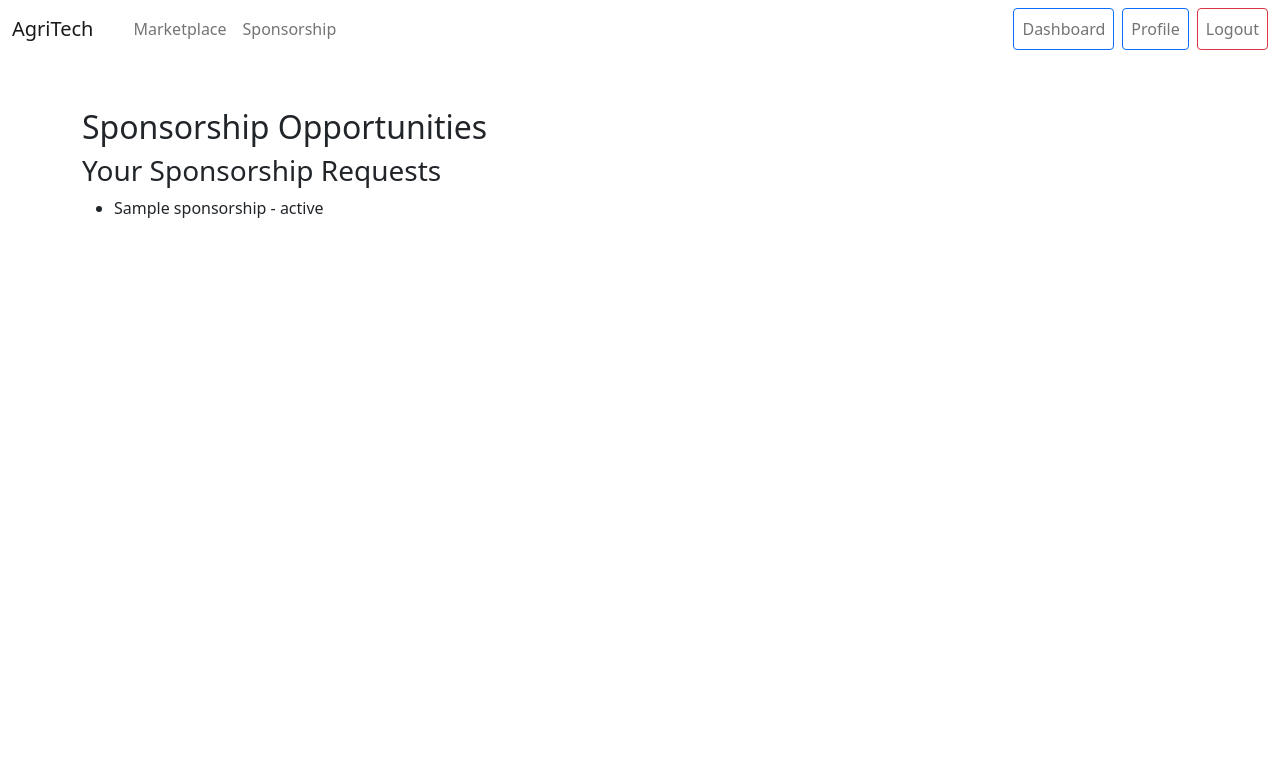
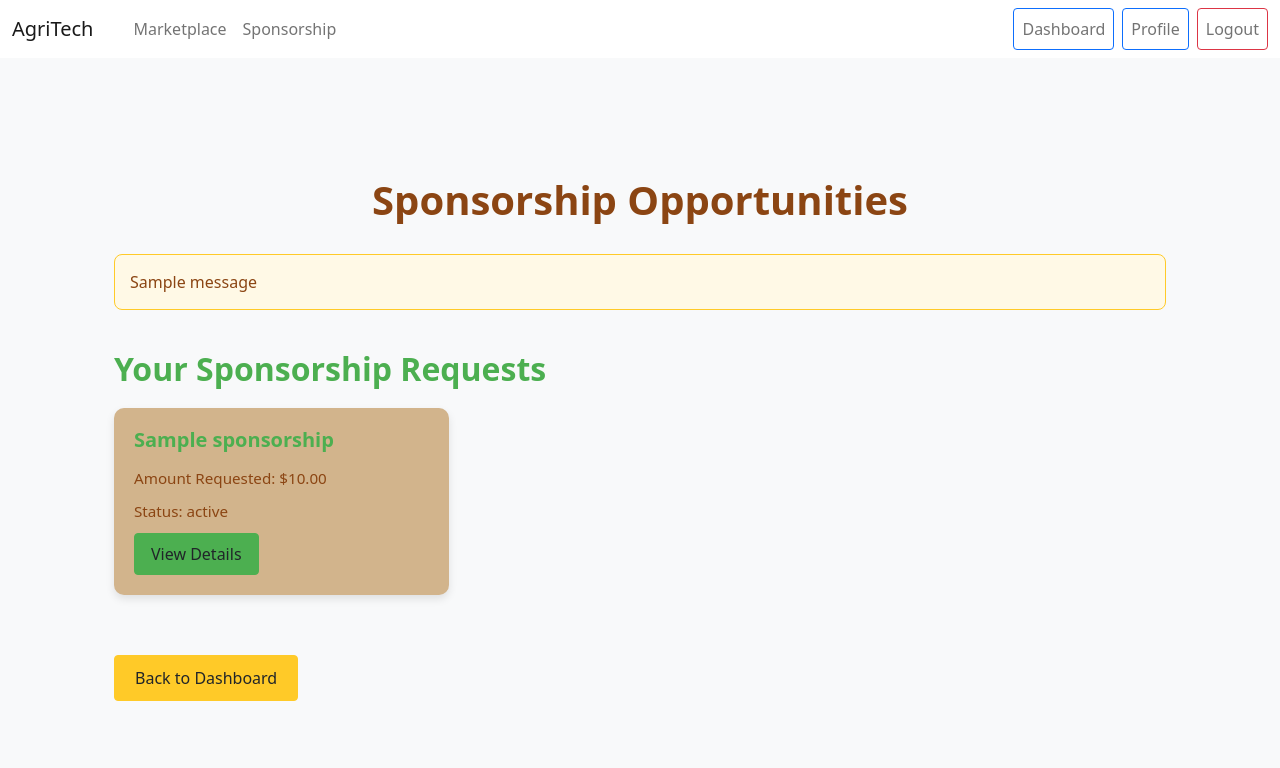
Before and after one commit to toorki/agritech_prototype, a Django app: page /marketplace/sponsorships/ in a window 1280 px wide. Shown: the top 768 px of the page. Run offline with Django 5.2, Linux system fonts and the light colour scheme; a user stored in the database is signed in; data comes from the database, SQL or seed files in the repository; tables that the repository leaves empty hold one stand-in row (values such as "Sample post"); one stand-in notice (Sample message) is shown; parts of the project's set-up code (start-up, migrations or seed data) failed here and were passed over; some libraries are stand-ins or nearby versions.

Commit message:
Edit sponsorship page

```diff
--- a/marketplace/urls.py
+++ b/marketplace/urls.py
@@ -3,7 +3,7 @@ from rest_framework.routers import DefaultRouter
 from . import views
 from agritech.views import CustomLoginView, AddProduceView
 
-app_name = 'marketplace'  # Namespace for the app
+app_name = 'marketplace'
 
 router = DefaultRouter()
 router.register(r'farmers', views.FarmerViewSet)
@@ -48,5 +48,5 @@ urlpatterns = [
     path('sponsorship/', views.sponsorship_view, name='sponsorship'),
     path('marketplace/', views.buyer_marketplace, name='buyer_marketplace'),
     path('notifications/', views.notification_list, name='notification_list'),
-    path('produce/<int:produce_id>/delete/', views.delete_produce, name='delete_produce'),  # New URL pattern
+    path('produce/<int:produce_id>/delete/', views.delete_produce, name='delete_produce'),
 ]
--- a/marketplace/views.py
+++ b/marketplace/views.py
@@ -22,7 +22,7 @@ from sms_service.utils import send_sms  # Correct import if utils.py is in sms_s
 
 logger = logging.getLogger(__name__)
 
-# API ViewSets (unchanged)
+# API ViewSets
 class FarmerViewSet(viewsets.ModelViewSet):
     queryset = Farmer.objects.all()
     serializer_class = FarmerSerializer
--- a/templates/marketplace/sponsorship_list.html
+++ b/templates/marketplace/sponsorship_list.html
@@ -3,41 +3,134 @@
 {% block title %}Sponsorship Opportunities{% endblock %}
 
 {% block content %}
-<h2>Sponsorship Opportunities</h2>
+<div class="container py-5">
+    <style>
+        /* Custom Styling for Sponsorship List Page */
+        body {
+            background-color: #f8f9fa; /* Matches farmer dashboard background */
+        }
+        .sponsorship-container {
+            max-width: 1200px;
+            margin: 0 auto;
+            padding: 20px;
+        }
+        .sponsorship-container h1 {
+            font-weight: 700;
+            color: #8B4513; /* Rich brown */
+            margin-bottom: 30px;
+            text-align: center;
+        }
+        .sponsorship-container h2 {
+            font-weight: 600;
+            color: #4CAF50; /* Vibrant green */
+            margin-top: 40px;
+            margin-bottom: 20px;
+        }
+        .alert {
+            margin-bottom: 20px;
+            border-radius: 8px;
+            padding: 15px;
+            background-color: #fff9e6; /* Light yellow */
+            border-color: #FFCA28;
+            color: #8B4513; /* Rich brown text */
+        }
+        .card {
+            border: none;
+            border-radius: 10px;
+            box-shadow: 0 4px 8px rgba(0, 0, 0, 0.1);
+            background-color: #D2B48C; /* Light tan */
+            transition: transform 0.2s ease, box-shadow 0.2s ease;
+            margin-bottom: 20px;
+        }
+        .card:hover {
+            transform: translateY(-5px);
+            box-shadow: 0 6px 12px rgba(0, 0, 0, 0.15);
+        }
+        .card-body {
+            padding: 20px;
+        }
+        .card-title {
+            font-weight: 600;
+            font-size: 1.25rem;
+            color: #4CAF50; /* Vibrant green */
+            margin-bottom: 15px;
+        }
+        .card-text {
+            font-size: 0.95rem;
+            color: #8B4513; /* Rich brown */
+            margin-bottom: 10px;
+        }
+        .view-details-btn {
+            background-color: #4CAF50; /* Vibrant green */
+            border-color: #4CAF50;
+            font-weight: 500;
+            padding: 8px 16px;
+            transition: background-color 0.3s ease;
+        }
+        .view-details-btn:hover {
+            background-color: #8BC34A; /* Soft green */
+            border-color: #689F38;
+        }
+        .back-btn {
+            background-color: #FFCA28; /* Warm yellow */
+            border-color: #FFCA28;
+            font-weight: 500;
+            padding: 10px 20px;
+            transition: background-color 0.3s ease;
+        }
+        .back-btn:hover {
+            background-color: #f4b800; /* Lighter yellow */
+            border-color: #f4b800;
+        }
+        .no-requests {
+            font-size: 1.1rem;
+            color: #8B4513; /* Rich brown */
+            text-align: center;
+            padding: 20px;
+            background-color: #fff9e6; /* Light yellow */
+            border-radius: 10px;
+            box-shadow: 0 4px 8px rgba(0, 0, 0, 0.1);
+        }
+        @media (max-width: 768px) {
+            .sponsorship-container {
+                padding: 15px;
+            }
+            .card {
+                margin-bottom: 15px;
+            }
+        }
+    </style>
 
-{% if user_type == 'sponsor' %}
-    <!-- Create Sponsorship Proposal Button for Sponsors -->
-    <div class="mb-3">
-        <a href="{% url 'marketplace:create_sponsorship_proposal' %}" class="btn btn-primary">Create Sponsorship Proposal</a>
+    <div class="sponsorship-container">
+        <h1>Sponsorship Opportunities</h1>
+
+        {% if messages %}
+            {% for message in messages %}
+                <div class="alert alert-{{ message.tags }}">{{ message }}</div>
+            {% endfor %}
+        {% endif %}
+
+        <h2>Your Sponsorship Requests</h2>
+        {% if sponsorships %}
+            <div class="row">
+                {% for sponsorship in sponsorships %}
+                    <div class="col-md-4 mb-4">
+                        <div class="card">
+                            <div class="card-body">
+                                <h5 class="card-title">{{ sponsorship.title }}</h5>
+                                <p class="card-text">Amount Requested: ${{ sponsorship.amount_requested }}</p>
+                                <p class="card-text">Status: {{ sponsorship.status }}</p>
+                                <a href="{% url 'marketplace:sponsorship_detail' sponsorship.id %}" class="btn view-details-btn">View Details</a>
+                            </div>
+                        </div>
+                    </div>
+                {% endfor %}
+            </div>
+        {% else %}
+            <p class="no-requests">No sponsorship requests available at this time.</p>
+        {% endif %}
+
+        <a href="{% url 'marketplace:farmer_dashboard' %}" class="btn back-btn mt-3">Back to Dashboard</a>
     </div>
-{% endif %}
-
-{% if user_type == 'farmer' %}
-    <h3>Your Sponsorship Requests</h3>
-    <ul>
-    {% for sponsorship in sponsorships %}
-        <li>{{ sponsorship.title }} - {{ sponsorship.status }}</li>
-    {% endfor %}
-    </ul>
-{% elif user_type == 'sponsor' %}
-    <h3>Available Sponsorships</h3>
-    <ul>
-    {% for sponsorship in sponsorships %}
-        <li>{{ sponsorship.title }} - {{ sponsorship.amount_requested }}</li>
-    {% endfor %}
-    </ul>
-    <h3>Your Sponsored Projects</h3>
-    <ul>
-    {% for sponsorship in my_sponsorships %}
-        <li>{{ sponsorship.title }} - {{ sponsorship.status }}</li>
-    {% endfor %}
-    </ul>
-{% else %}
-    <h3>Explore Sponsorships</h3>
-    <ul>
-    {% for sponsorship in sponsorships %}
-        <li>{{ sponsorship.title }} - {{ sponsorship.amount_requested }}</li>
-    {% endfor %}
-    </ul>
-{% endif %}
+</div>
 {% endblock %}
```
Also changed, not shown: templates/marketplace/user_profile_update.html (added, +144 -0 lines).
